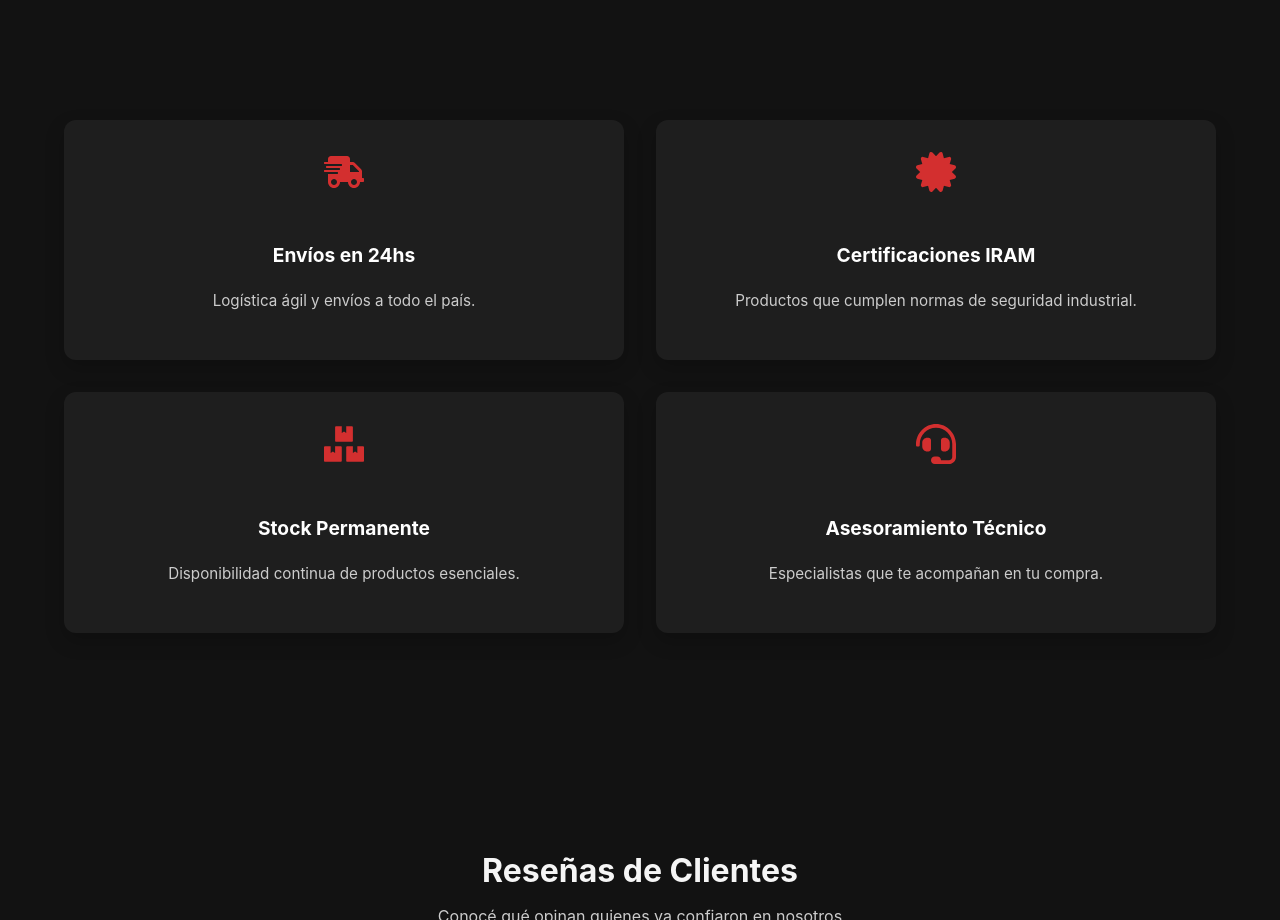
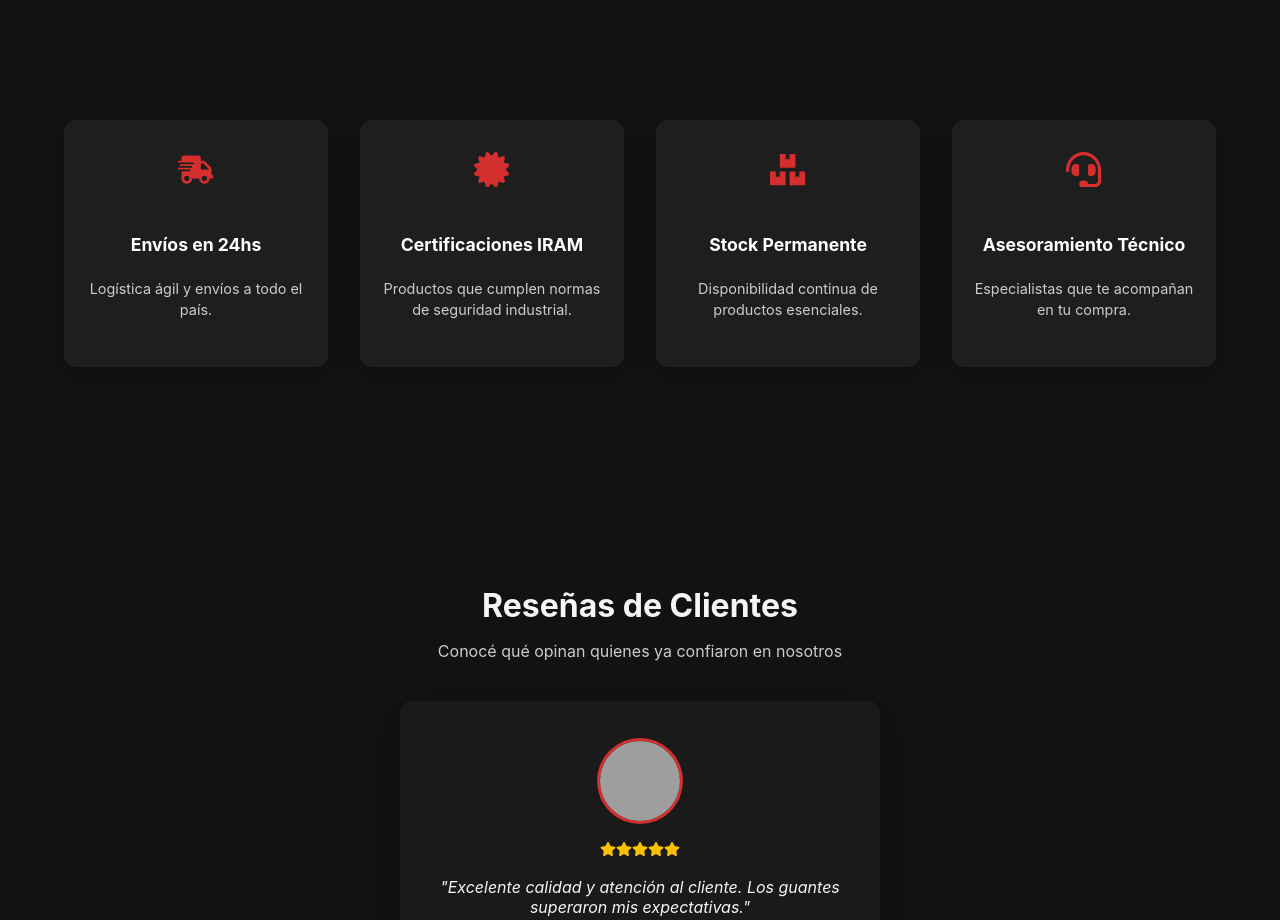
Before and after one commit to krikodium/eram, a React (Vite) app: page / in a window 1280 px wide. Shown: the part 1740-2660 px from the top of the page. Built offline with nearby package versions, Linux system fonts and the light colour scheme; grey boxes are pictures that could not be loaded.

Commit message:
final arreglo

```diff
--- a/src/components/BrandBenefits.css
+++ b/src/components/BrandBenefits.css
@@ -2,41 +2,48 @@
 
 .brand-benefits {
   background-color: var(--negro-fondo);
-  padding: 4rem 2rem;
+  /* 1. Reducimos el padding horizontal en pantallas pequeñas */
+  padding: 4rem 1rem;
+  transition: padding 0.3s ease;
 }
 
 .benefits-container {
   max-width: 1200px;
   margin: 0 auto;
   display: grid;
-  gap: 2rem;
   text-align: center;
 
-  /*
-    Esta es la única regla que necesitamos para las columnas.
-    Se establece un diseño fijo de 2 columnas.
-  */
+  /* 2. Definimos 2 columnas y un espacio (gap) más pequeño para móviles */
   grid-template-columns: repeat(2, 1fr);
+  gap: 1rem;
 }
 
-/*
-  IMPORTANTE: Se eliminaron todos los @media queries para que el diseño
-  de 2 columnas se mantenga en todos los tamaños de pantalla.
-*/
+/* 3. Para pantallas más grandes (tablets/desktop), volvemos a un layout más espacioso */
+@media (min-width: 768px) {
+  .brand-benefits {
+    /* Restauramos el padding original */
+    padding: 4rem 2rem;
+  }
+
+  .benefits-container {
+    /* Pasamos a 4 columnas para aprovechar el espacio */
+    grid-template-columns: repeat(4, 1fr);
+    gap: 2rem;
+  }
+}
 
 .benefit-card {
   background-color: var(--negro-card);
-  padding: 2rem;
+  padding: 2rem 1rem;
   border-radius: 12px;
   box-shadow: 0 8px 20px rgba(0, 0, 0, 0.2);
   transition: transform 0.3s ease, background-color 0.3s ease;
-
-  /* Para asegurar que el contenido interno esté siempre bien alineado */
   display: flex;
   flex-direction: column;
   justify-content: center;
   align-items: center;
-  min-height: 220px; /* Le damos una altura mínima para que las tarjetas sean uniformes */
+  /* Ayuda a que palabras largas no rompan el layout */
+  overflow-wrap: break-word;
 }
 
 .benefit-card:hover {
@@ -45,19 +52,19 @@
 }
 
 .benefit-icon {
-  font-size: 2.5rem;
+  font-size: 2.2rem; /* Un poco más pequeño para móvil */
   color: var(--rojo-principal);
   margin-bottom: 1rem;
 }
 
 .benefit-card h4 {
   color: var(--blanco-puro);
-  font-size: 1.2rem;
+  font-size: 1.1rem; /* Un poco más pequeño para móvil */
   margin-bottom: 0.5rem;
 }
 
 .benefit-card p {
   color: var(--gris-texto);
-  font-size: 0.95rem;
+  font-size: 0.9rem;
   line-height: 1.5;
 }
```
